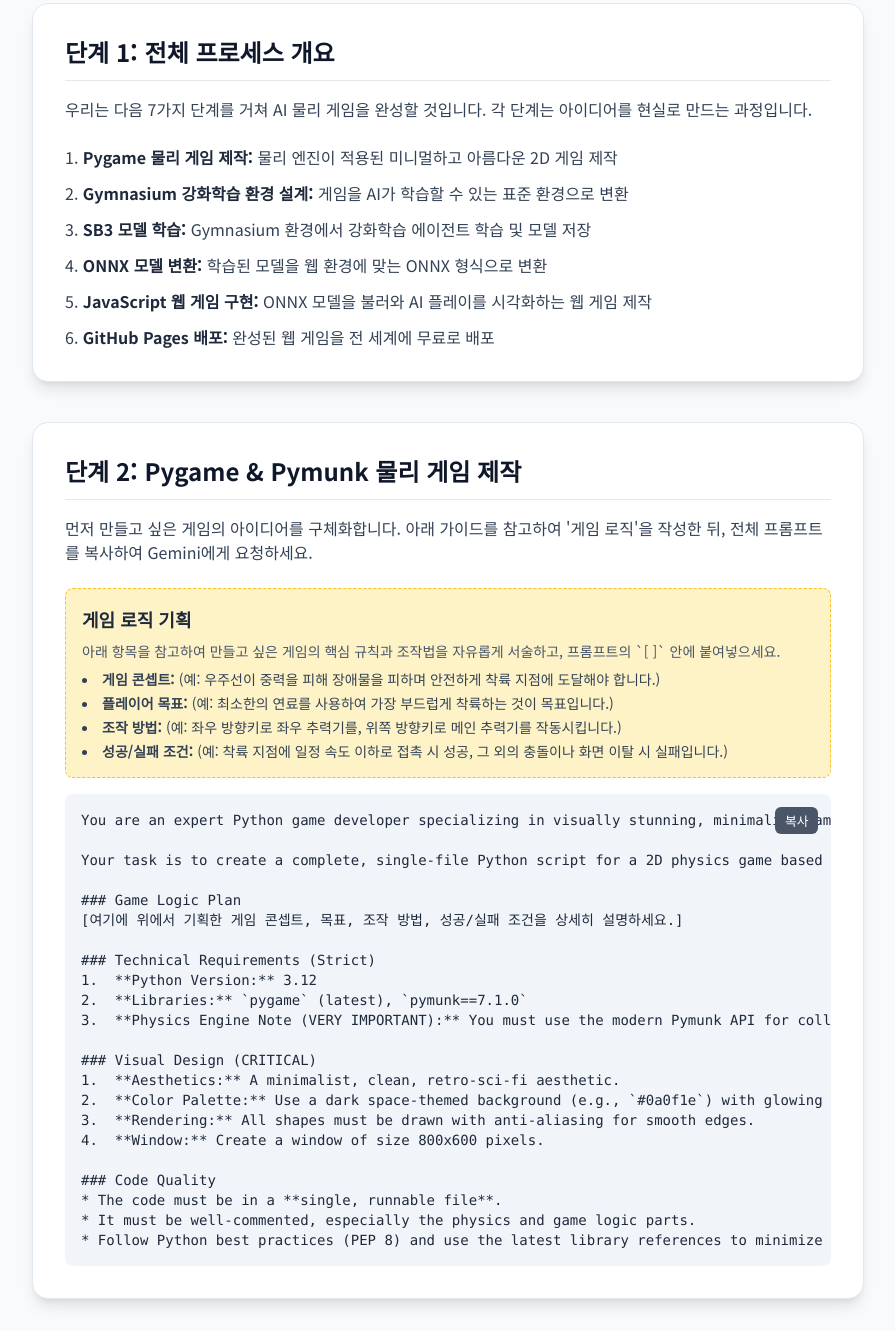
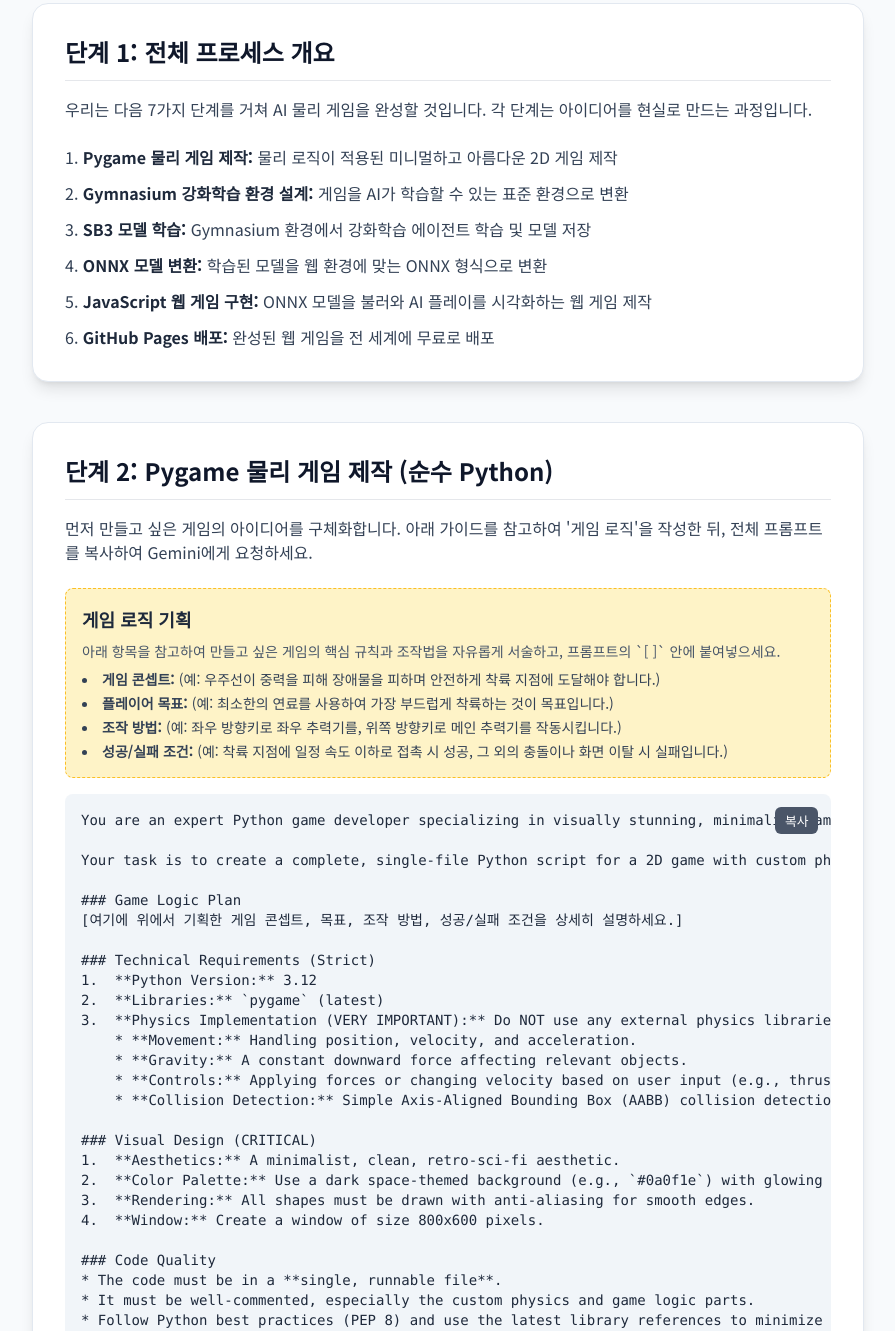
Before and after one commit to cherub8128/EduPage, a plain HTML site: page Reinforcement/process.html in a window 1280 px wide. Shown: the part 217-1548 px from the top of the page, without its empty margins (192-1087 px from the left). Drawn offline with nearby package versions, Linux system fonts and the light colour scheme.

Commit message:
pymunk폐기

```diff
--- a/Reinforcement/process.html
+++ b/Reinforcement/process.html
@@ -67,7 +67,7 @@
             <h2 class="text-2xl font-bold mb-4 border-b pb-3 text-slate-900">단계 1: 전체 프로세스 개요</h2>
             <p class="mb-6 text-slate-700">우리는 다음 7가지 단계를 거쳐 AI 물리 게임을 완성할 것입니다. 각 단계는 아이디어를 현실로 만드는 과정입니다.</p>
             <ol class="list-decimal list-inside space-y-3 text-slate-700">
-                <li><strong class="font-semibold text-slate-800">Pygame 물리 게임 제작:</strong> 물리 엔진이 적용된 미니멀하고 아름다운 2D 게임 제작</li>
+                <li><strong class="font-semibold text-slate-800">Pygame 물리 게임 제작:</strong> 물리 로직이 적용된 미니멀하고 아름다운 2D 게임 제작</li>
                 <li><strong class="font-semibold text-slate-800">Gymnasium 강화학습 환경 설계:</strong> 게임을 AI가 학습할 수 있는 표준 환경으로 변환</li>
                 <li><strong class="font-semibold text-slate-800">SB3 모델 학습:</strong> Gymnasium 환경에서 강화학습 에이전트 학습 및 모델 저장</li>
                 <li><strong class="font-semibold text-slate-800">ONNX 모델 변환:</strong> 학습된 모델을 웹 환경에 맞는 ONNX 형식으로 변환</li>
@@ -76,9 +76,9 @@
             </ol>
         </section>
 
-        <!-- Step 2: Pygame & Pymunk -->
+        <!-- Step 2: Pygame & Pure Python Physics -->
         <section id="step2" class="step bg-white p-6 sm:p-8 rounded-2xl shadow-lg border border-slate-200 mb-10">
-            <h2 class="text-2xl font-bold mb-4 border-b pb-3 text-slate-900">단계 2: Pygame & Pymunk 물리 게임 제작</h2>
+            <h2 class="text-2xl font-bold mb-4 border-b pb-3 text-slate-900">단계 2: Pygame 물리 게임 제작 (순수 Python)</h2>
             <p class="mb-6 text-slate-700">먼저 만들고 싶은 게임의 아이디어를 구체화합니다. 아래 가이드를 참고하여 '게임 로직'을 작성한 뒤, 전체 프롬프트를 복사하여 Gemini에게 요청하세요.</p>
 
             <div class="user-input">
@@ -94,17 +94,21 @@
 
             <div class="prompt-block">
                 <button class="copy-button">복사</button>
-                <pre class="bg-slate-100 text-slate-800 p-4 rounded-lg overflow-x-auto text-sm"><code class="language-text">You are an expert Python game developer specializing in visually stunning, minimalist games using Pygame and Pymunk.
+                <pre class="bg-slate-100 text-slate-800 p-4 rounded-lg overflow-x-auto text-sm"><code class="language-text">You are an expert Python game developer specializing in visually stunning, minimalist games using Pygame.
 
-Your task is to create a complete, single-file Python script for a 2D physics game based on the following requirements.
+Your task is to create a complete, single-file Python script for a 2D game with custom physics, based on the following requirements.
 
 ### Game Logic Plan
 [여기에 위에서 기획한 게임 콘셉트, 목표, 조작 방법, 성공/실패 조건을 상세히 설명하세요.]
 
 ### Technical Requirements (Strict)
 1.  **Python Version:** 3.12
-2.  **Libraries:** `pygame` (latest), `pymunk==7.1.0`
-3.  **Physics Engine Note (VERY IMPORTANT):** You must use the modern Pymunk API for collision handling. Do NOT use the old `CollisionHandler` class. Instead, register callbacks directly using `Space.on_collision()`. This is a critical requirement for compatibility with Pymunk 7.1.0.
+2.  **Libraries:** `pygame` (latest)
+3.  **Physics Implementation (VERY IMPORTANT):** Do NOT use any external physics libraries like Pymunk. You must implement the physics logic from scratch using pure Python. This includes:
+    * **Movement:** Handling position, velocity, and acceleration.
+    * **Gravity:** A constant downward force affecting relevant objects.
+    * **Controls:** Applying forces or changing velocity based on user input (e.g., thrusters).
+    * **Collision Detection:** Simple Axis-Aligned Bounding Box (AABB) collision detection between the player and other game elements.
 
 ### Visual Design (CRITICAL)
 1.  **Aesthetics:** A minimalist, clean, retro-sci-fi aesthetic.
@@ -114,7 +118,7 @@
 
 ### Code Quality
 * The code must be in a **single, runnable file**.
-* It must be well-commented, especially the physics and game logic parts.
+* It must be well-commented, especially the custom physics and game logic parts.
 * Follow Python best practices (PEP 8) and use the latest library references to minimize bugs.</code></pre>
             </div>
         </section>
@@ -138,7 +142,7 @@
                 <button class="copy-button">복사</button>
                 <pre class="bg-slate-100 text-slate-800 p-4 rounded-lg overflow-x-auto text-sm"><code class="language-text">You are an expert Reinforcement Learning Engineer specializing in creating custom Gymnasium environments.
 
-I am attaching the Pygame/Pymunk game script (`game.py`). Your task is to wrap it into a `gymnasium.Env` class. The resulting script should be a single file containing both the original game logic and the new environment class.
+I am attaching the Pygame game script (`game.py`). Your task is to wrap it into a `gymnasium.Env` class. The resulting script should be a single file containing both the original game logic and the new environment class.
 
 ### Environment Design Requirements
 
```
